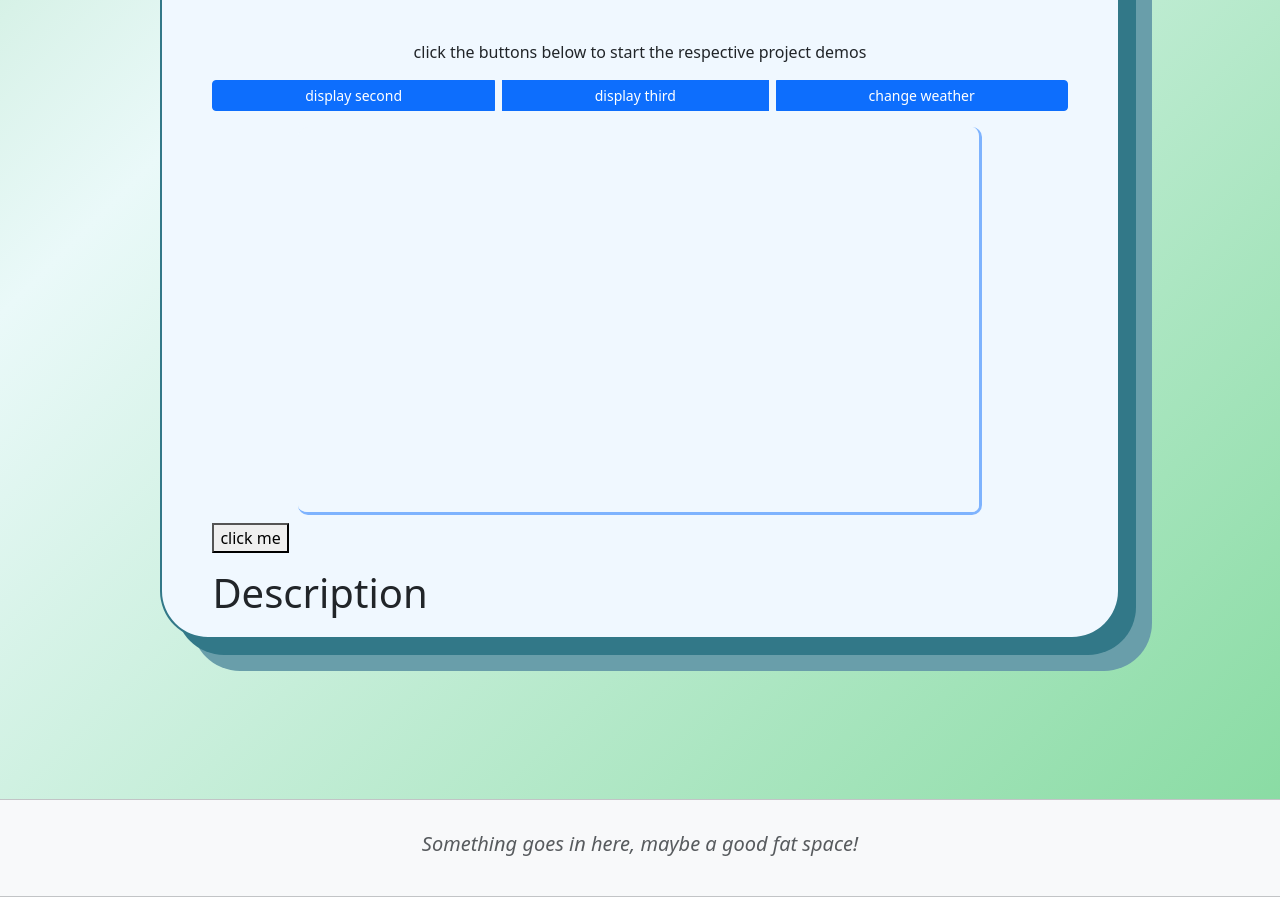
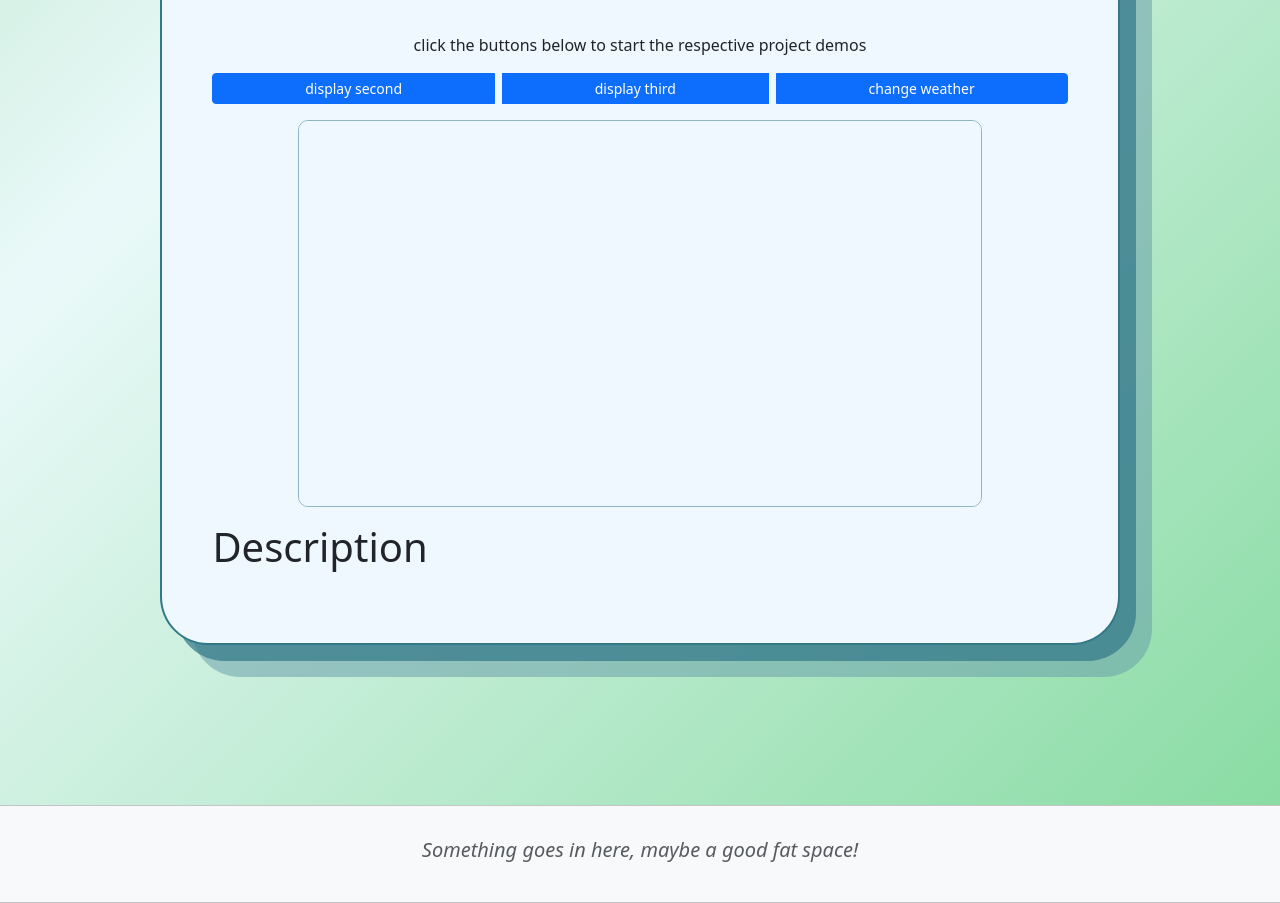
Before and after one commit to ShizuR/All-In, a plain HTML site: page siteContent/index.html in a window 1280 px wide. Shown: the part 480-1383 px from the top of the page. Drawn offline with nearby package versions, Linux system fonts and the light colour scheme.

Commit message:
added border to iframe via CSS

```diff
--- a/siteContent/cssFiles/founderCSS.css
+++ b/siteContent/cssFiles/founderCSS.css
@@ -37,6 +37,7 @@ html, body {
   padding-top: 45%; /* 16:9 Aspect Ratio (divide 9 by 16 = 0.5625), resize so that window doesn't take up all space: width percentage of 56.25 = 45% */
   margin: auto; /* center */
   border-radius: 10px; /* rounded edges */
+  border: 1px solid rgba(50, 120, 136, 0.512);
 }
 
 #fullscreen {
@@ -71,11 +72,11 @@ html, body {
   animation-name: slideIn;
   animation-duration: 1s;
   transition-timing-function: ease-in;
-  padding: 1% 3% 1% 3%;
+  padding: 0.5% 3% 5% 3%;
   background-color: aliceblue;
   margin: 10em;
   border-radius: 5%;
-  box-shadow: 1em 1em 0em rgb(50, 120, 136), 2em 2em 0em rgb(105, 158, 170);
+  box-shadow: 1em 1em 0em rgba(50, 120, 136, 0.699), 2em 2em 0em rgba(105, 158, 170, 0.521);
   border: 2px solid rgb(50, 120, 136);
 }
 
--- a/siteContent/index.html
+++ b/siteContent/index.html
@@ -35,12 +35,10 @@
 
                 <!-- mini window for websites -->
                 <!-- responsive aspect ratio: https://www.w3schools.com/howto/howto_css_responsive_iframes.asp-->
-                <div class="containFrame mb-2 border border-start-0 border-top-0 border-primary border-opacity-50 border-3" id="fr">
+                <div class="containFrame mb-2" id="fr">
                     <!-- did not use the fullscreen function to allow use with elements without focus -->
                     <iframe class="responsive-iframe" id="replace" title="bro" style="background-color: aliceblue; z-index: auto;"></iframe>
                 </div>
-
-                <button onclick="checkScroll()" type="button">click me</button>
 
                 <script>
                     function myFunction(i) {
```
